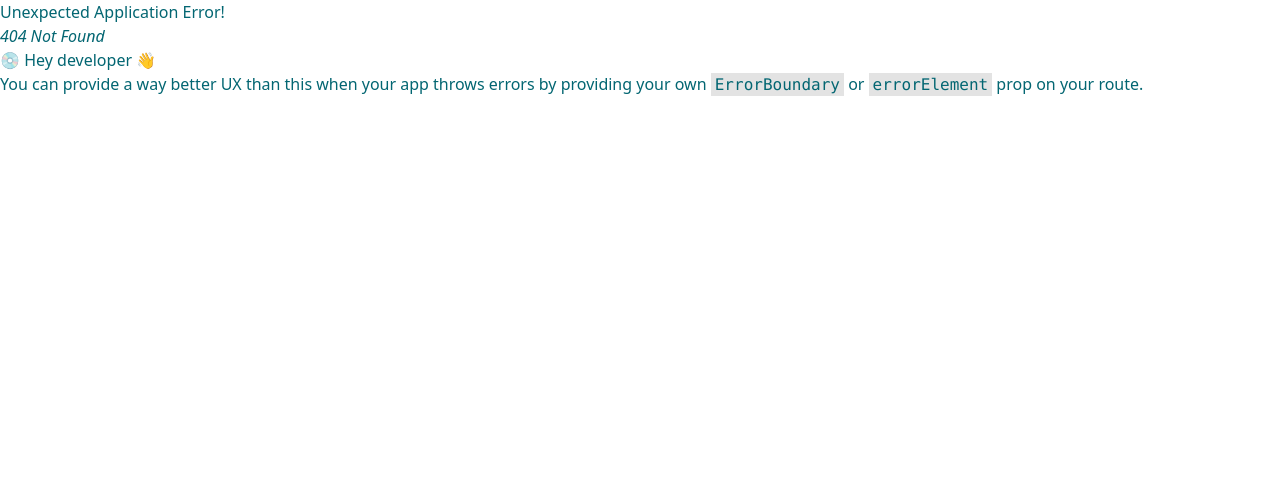
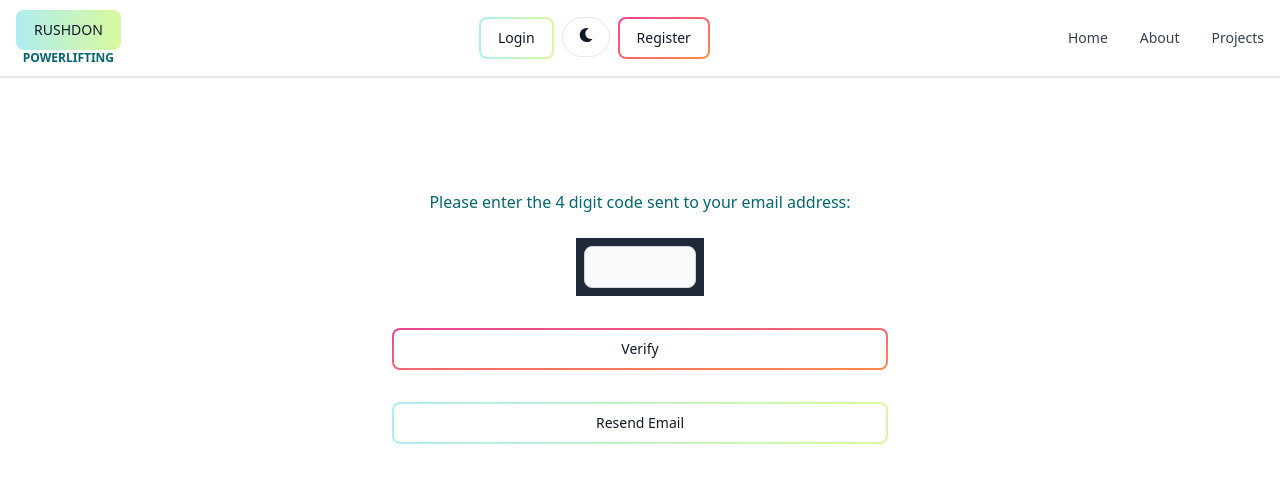
Before and after one commit to Nothsurm/powerlifting-app, a React (Vite) app in the folder client/: page /verify-email/1 in a window 1280 px wide. Before the commit this address had no page. Shown: the top 482 px of the page. Built offline with nearby package versions, Linux system fonts and the light colour scheme.

Commit message:
created verifyemail functionality

```diff
--- a/client/src/main.jsx
+++ b/client/src/main.jsx
@@ -19,7 +19,7 @@ const router = createBrowserRouter(
     <Route path='/' element={<App />}>
       <Route index={true} element={<Home />} />
       <Route path='/sign-in' element={<Login />} />
-      <Route path='/verify-email' element={<VerifyEmail />} />
+      <Route path='/verify-email/:userId' element={<VerifyEmail />} />
     </Route>
   )
 )
--- a/client/src/pages/VerifyEmail.jsx
+++ b/client/src/pages/VerifyEmail.jsx
@@ -1,14 +1,26 @@
-import { TextInput, Button } from "flowbite-react"
+import { TextInput, Button, Spinner } from "flowbite-react"
 import { useState } from "react"
 import { useResendEmailMutation } from "../redux/api/userApiSlice.js"
 import { toast } from "react-toastify"
+import { useNavigate, useParams } from "react-router-dom"
 
 export default function VerifyEmail() {
+    const [formData, setFormData] = useState({})
     const [loading, setLoading] = useState(false)
     const [openModal, setOpenModal] = useState(false)
     const [email, setEmail] = useState('');
+    const {userId} = useParams()
+
+    const navigate = useNavigate()
 
     const [ResendEmail, {isLoading}] = useResendEmailMutation()
+
+    const handleChange = (e) => {
+        setFormData({
+            ...formData,
+            [e.target.id]: e.target.value,
+        });
+    }
 
     const toggleDropdown = () => {
         setOpenModal(!openModal)
@@ -22,35 +34,48 @@ export default function VerifyEmail() {
             toast.error(error.data.message)
         }
     }
+
+    const handleSubmit = async (e) => {
+        e.preventDefault()
+        if (!formData || formData.length < 4) {
+            toast.error('Your code is not valid')
+            return;
+        }
+        try {
+            const res = await fetch('/api/users/verify-email/'+userId, {
+                method: 'POST',
+                headers: {
+                    'Content-Type': 'application/json',
+                },
+                body: JSON.stringify(formData)
+            });
+            const data = await res.json()
+            if (data.success === false) {
+                setLoading(false)
+                toast.error(data.message)
+                return;
+            } else {
+                setLoading(false)
+                toast.success('You have been successfully verified')
+                navigate('/sign-in')
+            }
+        } catch (error) {
+            setLoading(false);
+            toast.error(error.data.message)
+        }
+    }
   return (
     <div className='flex flex-col px-2 justify-center mt-28 max-w-lg mx-auto'>
-        <form className='flex flex-col'>
-            <h1 className="self-center">Please enter the 4 digit code sent to your email address:</h1>
-            <div className="flex flex-row justify-center gap-3 mt-4">
-                <div className="w-16">
-                    <TextInput
-                        type='text'
-                        id='username'
-                    />
-                </div>
-                <div className="w-16">
-                    <TextInput
-                        type='text'
-                        id='username'
-                    />
-                </div>
-                <div className="w-16">
-                    <TextInput
-                        type='text'
-                        id='username'
-                    />
-                </div>
-                <div className="w-16">
-                    <TextInput
-                        type='text'
-                        id='username'
-                    />
-                </div>
+        <form onSubmit={handleSubmit} className='flex flex-col'>
+        <h1 className="self-center">Please enter the 4 digit code sent to your email address:</h1>
+            <div className="flex flex-row justify-center mt-6">
+                <TextInput
+                    className="flex justify-center text-4xl bg-gray-800 w-32 p-2"
+                    type="text"
+                    onChange={handleChange}
+                    disabled={isLoading}
+                    id='otp'
+                />
             </div>
             <Button
                 gradientDuoTone='pinkToOrange'
@@ -97,12 +122,12 @@ export default function VerifyEmail() {
                     <Button
                         gradientDuoTone='tealToLime'
                         outline
-                        disabled={loading}
+                        disabled={isLoading}
                         onClick={resendEmail}
                         className="mt-2 w-40 self-center"
                     >
                     {
-                        loading ? (
+                        isLoading ? (
                         <>
                             <Spinner size='sm'/>
                             <span className="pl-3">Loading...</span>
--- a/client/src/redux/api/userApiSlice.js
+++ b/client/src/redux/api/userApiSlice.js
@@ -17,11 +17,20 @@ export const userApiSlice = apiSlice.injectEndpoints({
                 method: 'POST',
                 body: data
             })
-        })
+        }),
+
+        verifyEmail: builder.mutation({
+            query: ({userId, data}) => ({
+                url: `${USERS_URL}/verify-email/${userId}`,
+                method: 'POST',
+                body: data
+            })
+        }),
     })
 })
 
 export const {
     useRegisterMutation,
-    useResendEmailMutation
+    useResendEmailMutation,
+    useVerifyEmailMutation
 } = userApiSlice
```
Also changed, not shown: 1 other file (tests, documents, lock files or other folders).
